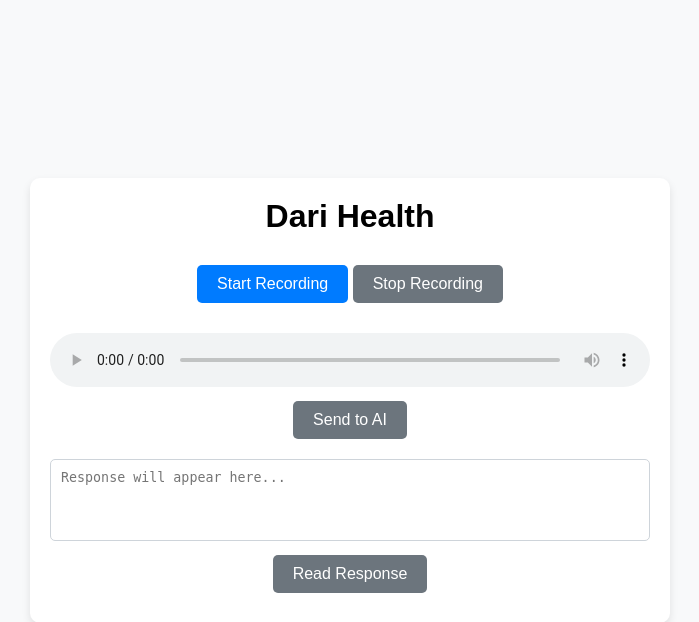
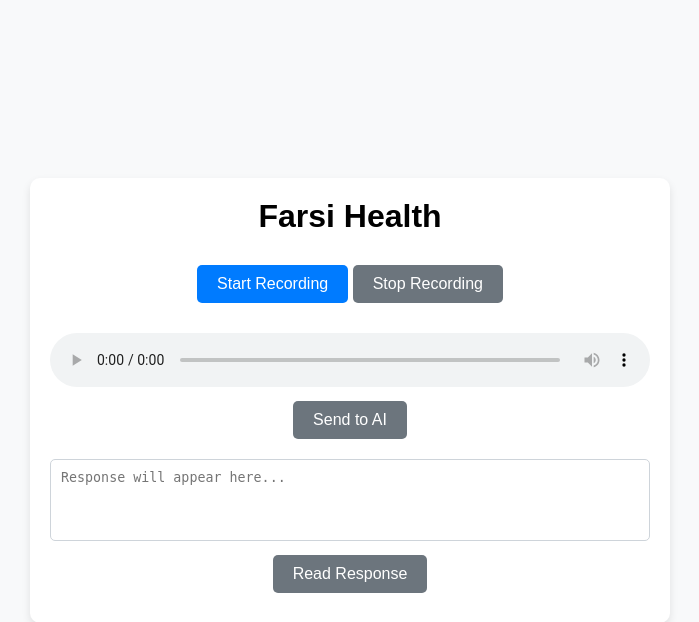
Before and after one commit to nililz/DariWomens, a Flask app: page / in a window 1280 px wide. Shown: the top 622 px of the page, without its empty margins (290-989 px from the left). Run offline with Flask 3, Linux system fonts and the light colour scheme.

Commit message:
Changed title

```diff
--- a/templates/index.html
+++ b/templates/index.html
@@ -3,12 +3,12 @@
 <head>
     <meta charset="UTF-8">
     <meta name="viewport" content="width=device-width, initial-scale=1.0">
-    <title>Dari Health</title>
+    <title>Farsi Health</title>
     <link rel="stylesheet" href="{{ url_for('static', filename='styles.css') }}">
 </head>
 <body>
     <div class="container">
-        <h1>Dari Health</h1>
+        <h1>Farsi Health</h1>
 
         <div class="recording-controls">
             <button id="recordButton">Start Recording</button>
```
